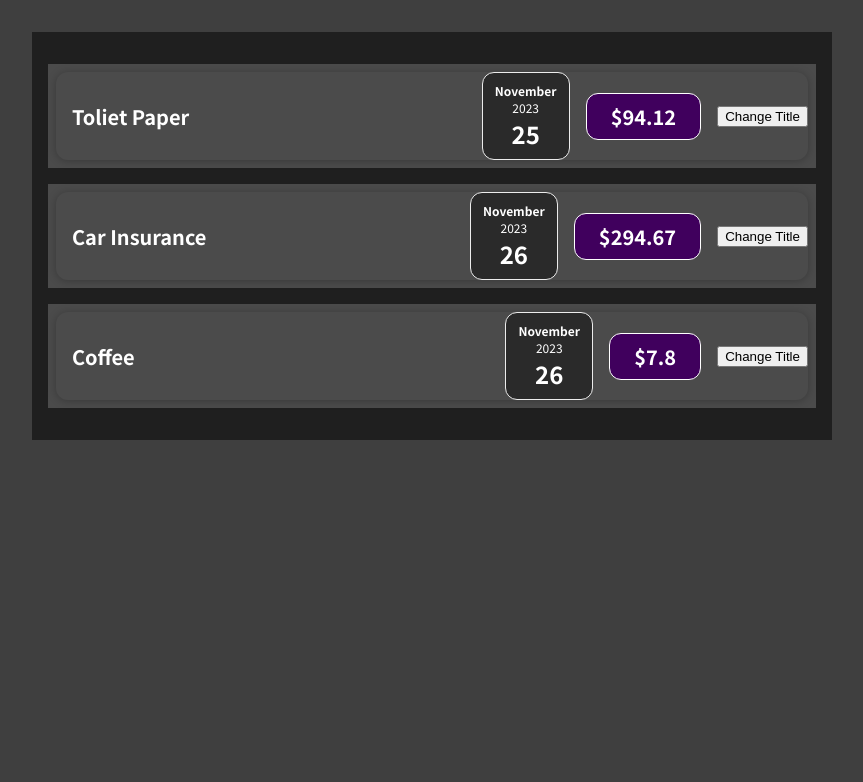
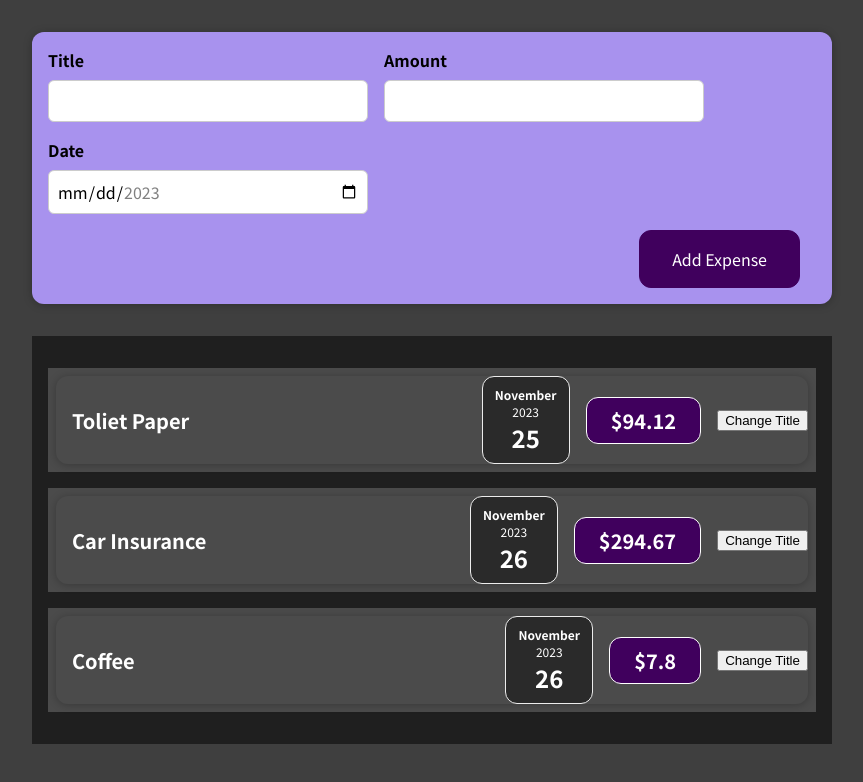
Before and after one commit to jaehoonmandev/reactstudy, a React (Create React App) app: page / in a window 1280 px wide. Shown: the top 782 px of the page, without its empty margins (208-1071 px from the left). Built offline with nearby package versions, Linux system fonts and the light colour scheme.

Commit message:
React.js 학습기록 - form 입력 > 양식 생성. > 핸들러 및 이벤트 정의.

```diff
--- a/src/App.js
+++ b/src/App.js
@@ -1,6 +1,8 @@
 
-import ExpenseItem from "./components/Expense/ExpenseItem";
 import Expense from "./components/Expense/Expense";
+import ExpenseForm from "./components/NewExpense/ExpenseForm";
+import NewExpense from "./components/NewExpense/NewExpense";
+
 function App() {
     const expenses = [
         {
@@ -27,7 +29,10 @@
     // 기존의 JS는 document.createElement/getElementById 와 같이 지정하지만.
     // 리액트는 이 작업을 직접 지정하지 않는다.
   return (
-        <Expense expense={expenses}></Expense>
+      <div>
+          <NewExpense></NewExpense>
+          <Expense expense={expenses}></Expense>
+      </div>
   );
 }
 
--- /dev/null
+++ b/src/components/NewExpense/ExpenseForm.css
@@ -0,0 +1,26 @@
+.new-expense__controls {
+    display: flex;
+    flex-wrap: wrap;
+    gap: 1rem;
+    margin-bottom: 1rem;
+    text-align: left;
+}
+
+.new-expense__control label {
+    font-weight: bold;
+    margin-bottom: 0.5rem;
+    display: block;
+}
+
+.new-expense__control input {
+    font: inherit;
+    padding: 0.5rem;
+    border-radius: 6px;
+    border: 1px solid #ccc;
+    width: 20rem;
+    max-width: 100%;
+}
+
+.new-expense__actions {
+    text-align: right;
+}
--- /dev/null
+++ b/src/components/NewExpense/ExpenseForm.js
@@ -0,0 +1,68 @@
+import React, {useState} from "react";
+
+import './ExpenseForm.css'
+const ExpenseForm = () => {
+    // 재평가 되어도 값을 유지 하기 위해.
+    // 값은 컴포넌트안에 여러개의 State가 있는건 정상이다.
+    // 값이 넘어올 때는 항상 String이 때문에 String으로 초기화 된다.
+    // const [enteredTitle, setEnteredTitle] = useState('');
+    // const [enteredAmount, setEnteredAmount] = useState('');
+    // const [enteredDate, setEnteredDate] = useState('');
+
+
+    //이벤트를 하나의 State로 묶어서 관리할 수 있다.
+    const [userInput, setUserInput] = useState({
+        enteredTitle: '',
+        enteredAmount: '',
+        enteredDate: ''
+    });
+    const titleChangeHandler = (event) => {
+        // 업데이트하려는 값을 수동으로 지정해준다.
+        setUserInput({
+            ...userInput, // 다른 값들을 유지하기 위해 모든 key-value를 가져와 새 객체에 추가.
+            enteredTitle: event.target.value
+        });
+
+    };
+    const amountChangeHandler = event => {
+        setUserInput({
+            ...userInput, // 다른 값들을 유지하기 위해 모든 key-value를 가져와 새 객체에 추가.
+            enteredAmount: event.target.value
+        });
+    };
+    const dateChangeHandler = (event) => {
+        setUserInput({
+            ...userInput, // 다른 값들을 유지하기 위해 모든 key-value를 가져와 새 객체에 추가.
+            enteredDate: event.target.value
+        });
+    };
+
+    return (
+        <form>
+            <div className={"new-expense__controls"}>
+                <div className={"new-expense__control"}>
+                    <label> Title </label>
+                    <input type={"text"} onChange={titleChangeHandler}/>
+                </div>
+                <div className={"new-expense__control"}>
+                    <label> Amount </label>
+                    <input
+                        type={"number"} min={"0.01"} step={"0.01"}
+                        onChange={amountChangeHandler}/>
+                </div>
+                <div className={"new-expense__control"}>
+                    <label> Date </label>
+                    <input
+                        type={"date"} min={"2023-10-31"} max={"2023-12-31"}
+                        onChange={dateChangeHandler}/>
+                </div>
+            </div>
+            {/*양식 제출*/}
+            <div className={"new-expense__actions"}>
+                <button type={"submit"}> Add Expense </button>
+            </div>
+        </form>
+    );
+};
+
+export default ExpenseForm;
--- /dev/null
+++ b/src/components/NewExpense/NewExpense.css
@@ -0,0 +1,38 @@
+.new-expense {
+    background-color: #a892ee;
+    padding: 1rem;
+    margin: 2rem auto;
+    width: 50rem;
+    max-width: 95%;
+    border-radius: 12px;
+    text-align: center;
+    box-shadow: 0 1px 8px rgba(0, 0, 0, 0.25);
+}
+
+.new-expense button {
+    font: inherit;
+    cursor: pointer;
+    padding: 1rem 2rem;
+    border: 1px solid #40005d;
+    background-color: #40005d;
+    color: white;
+    border-radius: 12px;
+    margin-right: 1rem;
+}
+
+.new-expense button:hover,
+.new-expense button:active {
+    background-color: #510674;
+    border-color: #510674;
+}
+
+.new-expense button.alternative {
+    color: #220131;
+    border-color: transparent;
+    background-color: transparent;
+}
+
+.new-expense button.alternative:hover,
+.new-expense button.alternative:active {
+    background-color: #ddb3f8;
+}
--- /dev/null
+++ b/src/components/NewExpense/NewExpense.js
@@ -0,0 +1,13 @@
+import React from "react";
+import ExpenseForm from "./ExpenseForm";
+
+import './NewExpense.css'
+const NewExpense = () => {
+    return (
+      <div className="new-expense">
+          <ExpenseForm> </ExpenseForm>
+      </div>
+    );
+}
+
+export default NewExpense;
```
